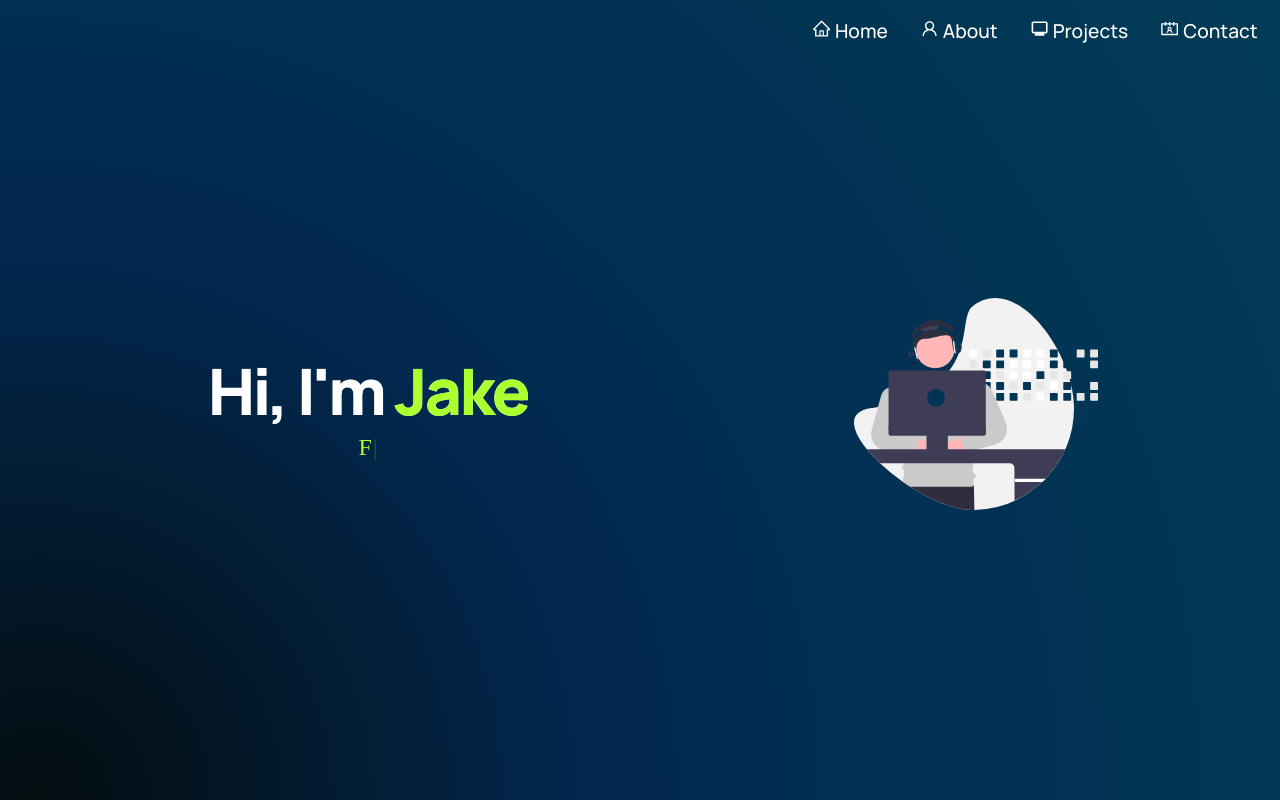
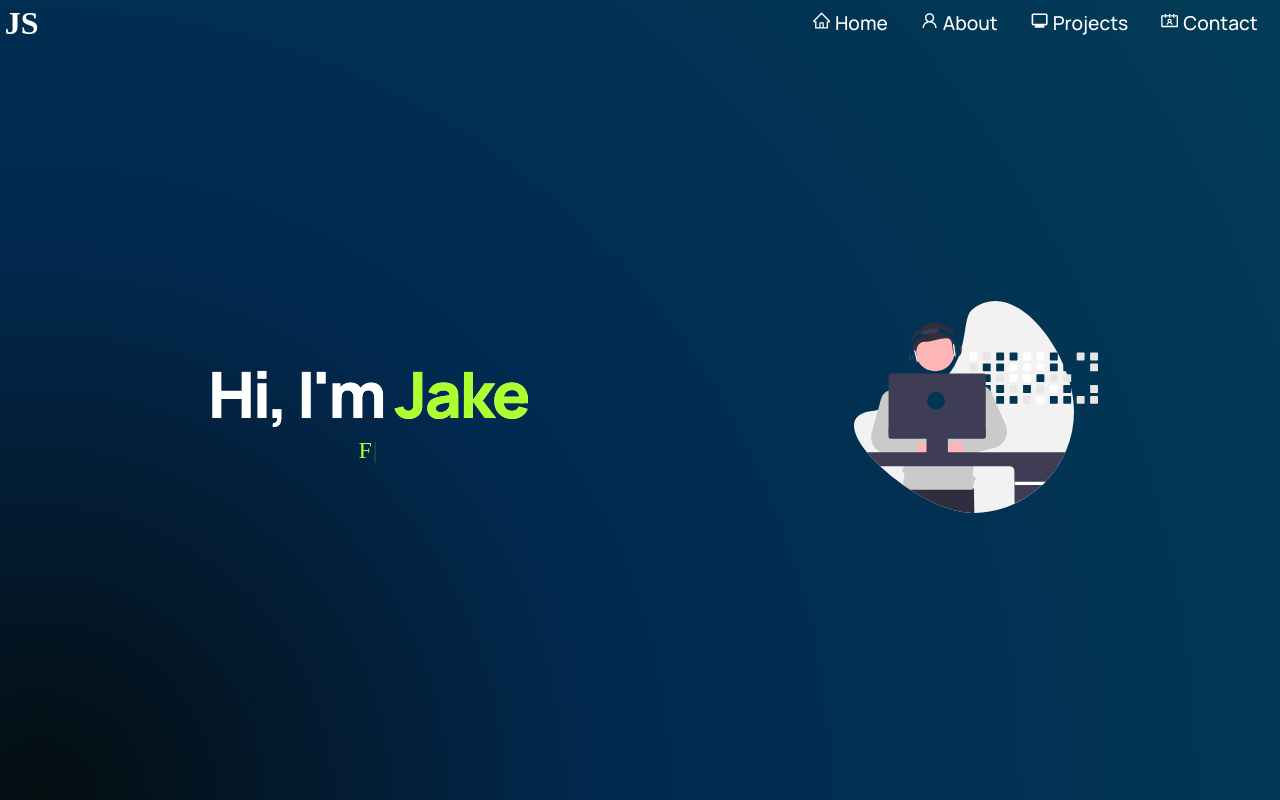
Before and after one commit to JSchoonbrood/Portfolio, a React (Create React App) app: page / in a window 1280 px wide. Shown: the top 800 px of the page. Built offline with nearby package versions, Linux system fonts and the light colour scheme.

Commit message:
Layout Changes

```diff
--- a/src/App.scss
+++ b/src/App.scss
@@ -4,10 +4,16 @@
 	position: absolute;
 	scroll-behavior: smooth;
 }
+
 * {
 	box-sizing: border-box;
 	padding: 0;
 	margin: 0;
+}
+
+.components {
+  max-width: 1500px;
+  margin: auto;
 }
 body {
 	background: var(--color-bg);
--- a/src/App.tsx
+++ b/src/App.tsx
@@ -12,8 +12,10 @@ function App() {
     <div className="App" id="app">
       <div className="gradient__bg">
         <Navbar />
-        <Hero />
-        <About />
+        <div className="components">
+          <Hero />
+          <About />
+        </div>
       </div>
       <Footer />
     </div>
--- a/src/components/navbar/Navbar.tsx
+++ b/src/components/navbar/Navbar.tsx
@@ -7,16 +7,13 @@ const Navbar = () => {
   return (
     <div className="navbar">
       <div className="navbar__links">
-        <div className="navbar__links_logo">
-          <img></img>
-        </div>
+        <a><h1>JS</h1></a>
         <nav className="navbar__links_container">
           <a href="#app"><AiOutlineHome /> Home</a>
           <a href="#about"><AiOutlineUser /> About</a>
           <a href="#projects"><MdOutlineMonitor /> Projects</a>
           <a href="#contact"><AiOutlineContacts /> Contact</a>
         </nav>
-
       </div>
     </div>
   )
--- a/src/components/navbar/navbar.scss
+++ b/src/components/navbar/navbar.scss
@@ -2,12 +2,28 @@
 	top: 0;
 	height: auto;
 	position: sticky;
+	max-width: 1600px;
+	margin: auto;
+
 }
+
+.navbar__links {
+	display: flex;
+	h1 {
+		align-items: center;
+		justify-content: center;
+		padding: .3rem;
+		color: white;
+	}
+}
+
 .navbar__links_container {
 	display: flex;
 	flex-direction: row;
 	justify-content: flex-end;
+	align-items: center;
 	padding-right: 0.4rem;
+	flex-grow: 1;
 	a {
 		color: #fff;
 		font-family: var(--font-family);
@@ -17,7 +33,7 @@
 		text-decoration: none;
 		z-index: 1;
 		&:hover {
-			text-decoration: underline;
+			border-radius: 16px;
 		}
 	}
 }
```
